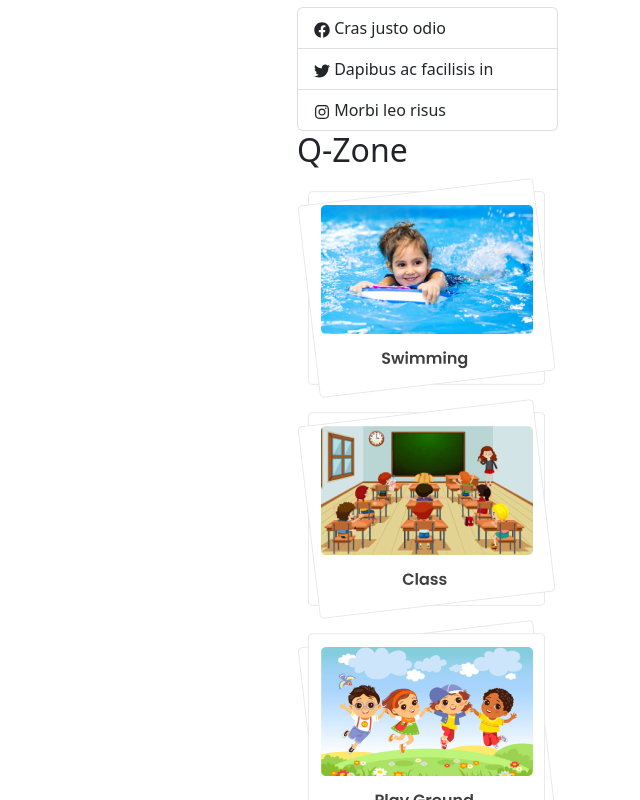
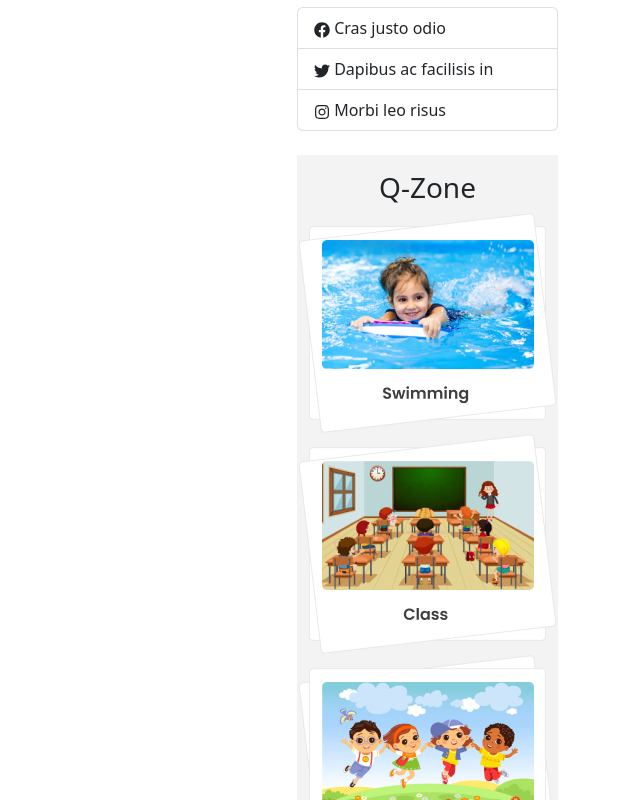
Before and after one commit to AbdullahWB/the-news-dragon, a React (Vite) app: page /news in a window 1280 px wide. Shown: the part 380-1180 px from the top of the page, without its empty margins (640-1280 px from the left). Built offline with nearby package versions, Linux system fonts and the light colour scheme.

Commit message:
qZone style change

```diff
--- a/src/Pages/Shared/QZone/QZone.jsx
+++ b/src/Pages/Shared/QZone/QZone.jsx
@@ -5,8 +5,8 @@ import qzone3 from '../../../assets/qZone3.png'
 
 const QZone = () => {
     return (
-        <div>
-            <h2>Q-Zone</h2>
+        <div className='p-3 mt-4 mb-4 d-flex flex-column justify-content-center align-items-center' style={{backgroundColor: '#F3F3F3'}}>
+            <h3>Q-Zone</h3>
             <img src={qzone1} alt="" />
             <img src={qzone2} alt="" />
             <img src={qzone3} alt="" />
```
